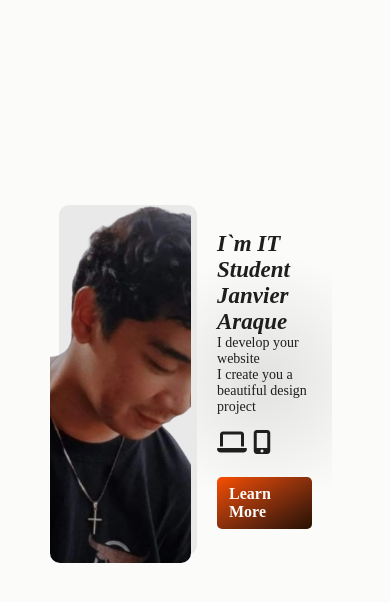
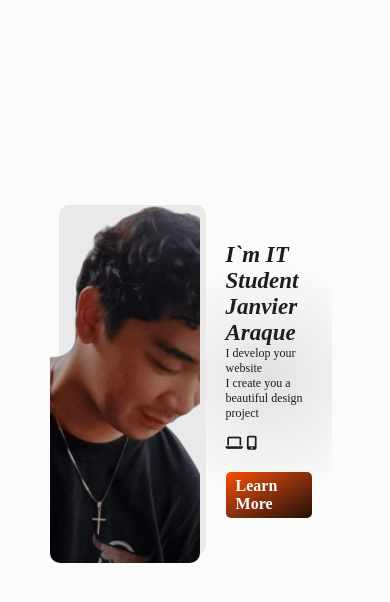
Before and after one commit to mRPy30/portfolio, a PHP site: page / in a window 390 px wide. Shown: the part 67-669 px from the top of the page. Run offline with PHP 8.4, Linux system fonts and the light colour scheme; some web fonts are replaced.

Commit message:
Update style.css

```diff
--- a/style.css
+++ b/style.css
@@ -300,19 +300,27 @@ h1, p {
 
 @media (max-width: 1028px) {
   .text h1 {
-    font-size: 28px;
+    font-size: 40px;
+  }
+  .text p {
+    font-size: 18px;
+  }
+  .icons {
+    font-size: 20px;
   }
 }
 
 @media (max-width: 768px) {
-
+  .text h1 {
+    font-size: 28px;
+  }
 
   .text p {
-    font-size: 14px;
+    font-size: 16px;
   }
 
   .icons {
-    font-size: 24px;
+    font-size: 18px;
   }
 
   .btn {
@@ -335,6 +343,18 @@ h1, p {
 @media (max-width: 480px) {
   .text h1 {
     font-size: 23px;
+  }
+
+  .text p {
+    font-size: 12px;
+  }
+
+  .icons {
+    font-size: 14px;
+  }
+
+  .btn {
+    padding: 5px 10px;
   }
 
   .hamburger {
```
